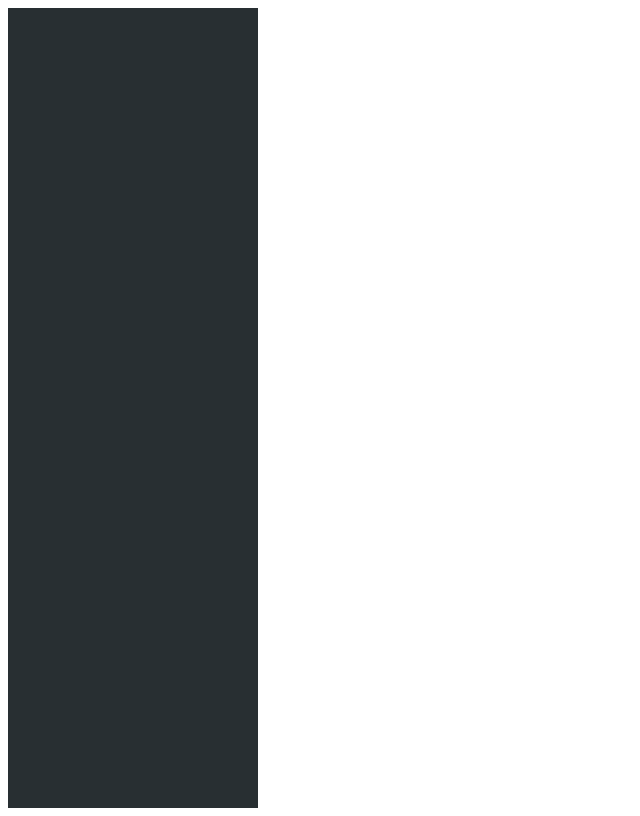
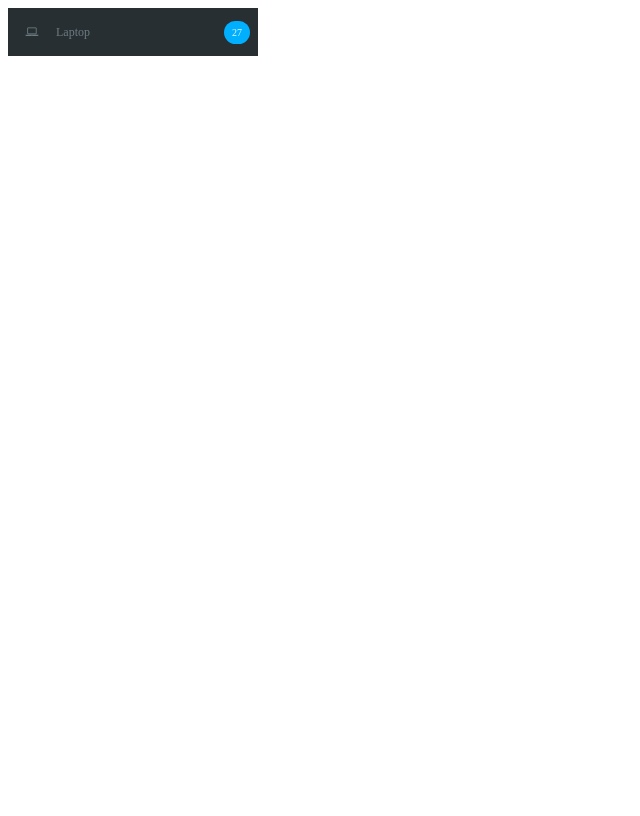
Before and after one commit to minhtrung2606-work/ng2-skeleton, an Angular app: page / in a window 1280 px wide. Shown: the whole page, without its empty margins (0-640 px from the left). Built offline with nearby package versions, Linux system fonts and the light colour scheme.

Commit message:
Update LeftNav component template. Build data for LeftNav component in root app component

```diff
--- a/src/app/app.component.html
+++ b/src/app/app.component.html
@@ -1,3 +1,3 @@
 <div class="root-app-component">
-  <left-nav></left-nav>
+  <left-nav [menuItemList]="leftNavItemList"></left-nav>
 </div>
--- a/src/app/app.component.ts
+++ b/src/app/app.component.ts
@@ -1,4 +1,8 @@
 import { Component } from '@angular/core';
+import {
+  LeftNavMenuItem
+} from './components/left-nav/left-nav-menu-item/model/left-nav-menu-item';
+import * as _ from 'lodash';
 
 @Component({
   selector: 'app-root',
@@ -16,7 +20,26 @@ export class AppComponent {
 
 function buildLeftNavItemList(productCategory) {
   if (productCategory) {
+    return _.map(productCategory, function (productCat) {
+      var menuItem = new LeftNavMenuItem(productCat.label);
+      menuItem
+        .setStartIcon(productCat.icon)
+        .setStatistic(true)
+        .setCount(productCat.count)
+      ;
 
+      _.each(productCat.itemList, function (prod) {
+        let subMenuItem = new LeftNavMenuItem(prod.label);
+        subMenuItem
+          .setStatistic(true)
+          .setCount(prod.count)
+        ;
+
+        menuItem.addSubMenuItem(subMenuItem);
+      });
+
+      return menuItem;
+    })
   } else {
     return [];
   }
--- a/src/app/components/left-nav/left-nav.component.css
+++ b/src/app/components/left-nav/left-nav.component.css
@@ -1,11 +1,13 @@
 .left-nav-component {
   display: flex;
   align-items: flex-start;
+  height: 100vh;
+}
+.left-nav-component .left-nav-menu-item-list {
+  background-color: #282f32;
   width: 250px;
-  height: 100vh;
-  background-color: #282f32;
 }
-.left-nav-component.collapsed {
+.left-nav-component .left-nav-menu-item-list.collapsed {
   width: 48px;
   transition: width 250ms;
 }
--- a/src/app/components/left-nav/left-nav.component.html
+++ b/src/app/components/left-nav/left-nav.component.html
@@ -1,4 +1,5 @@
-<div class="left-nav-component" [ngClass]="{'collapsed': collapsed}">
+<div class="left-nav-component">
+  <div class="left-nav-menu-item-list" [ngClass]="{'collapsed': collapsed}">
     <left-nav-menu-item *ngFor="let menuItem of menuItemList"
                         [menuItem]="menuItem"
                         [activeIcon]="activeIcon"
@@ -8,3 +9,4 @@
                         (onSubMenuItemClicked)="onLeftNavSubMenuItemClicked($event)">
     </left-nav-menu-item>
   </div>
+</div>
```
Lines whose indentation alone changed are shown as unchanged.
